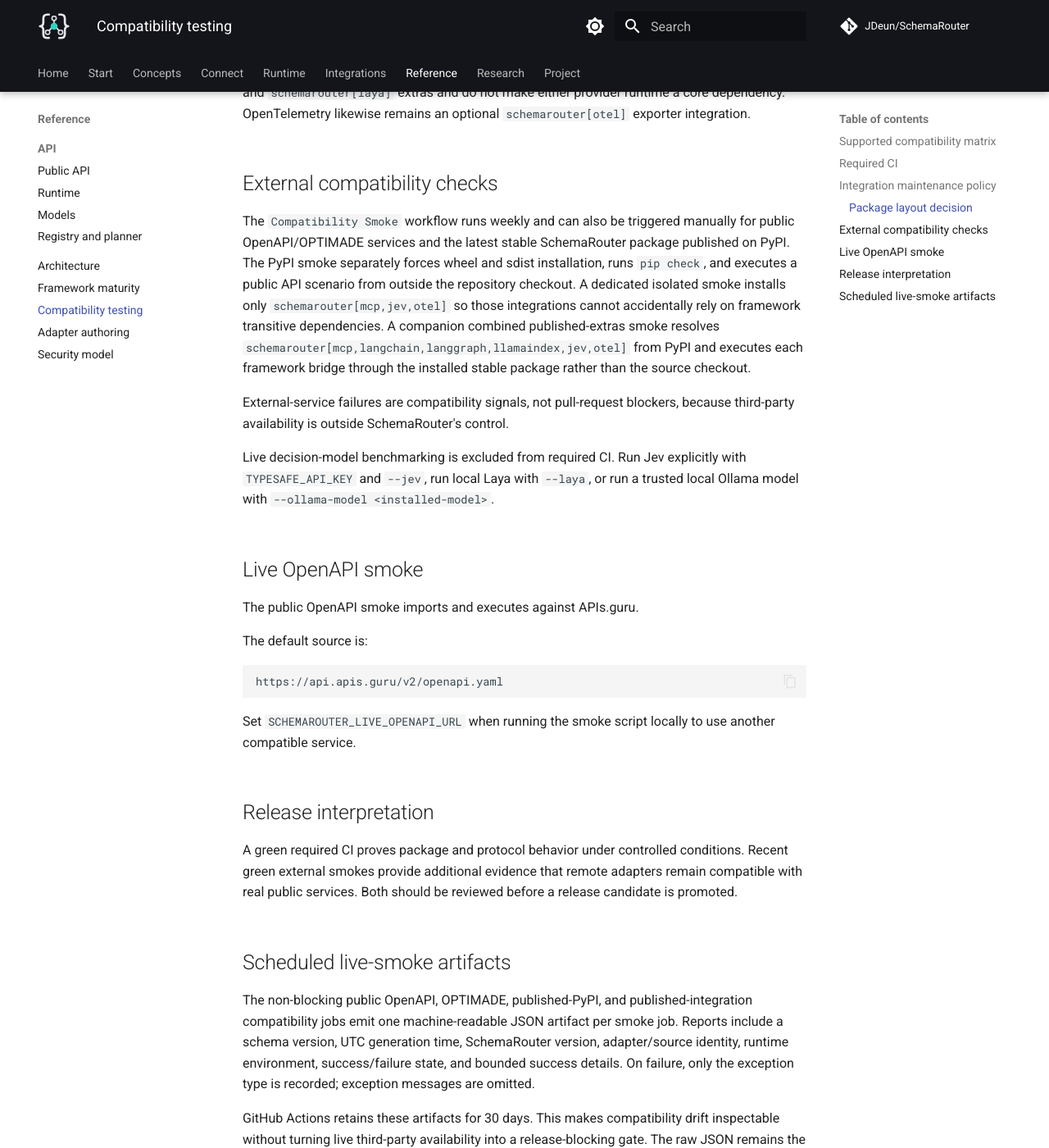
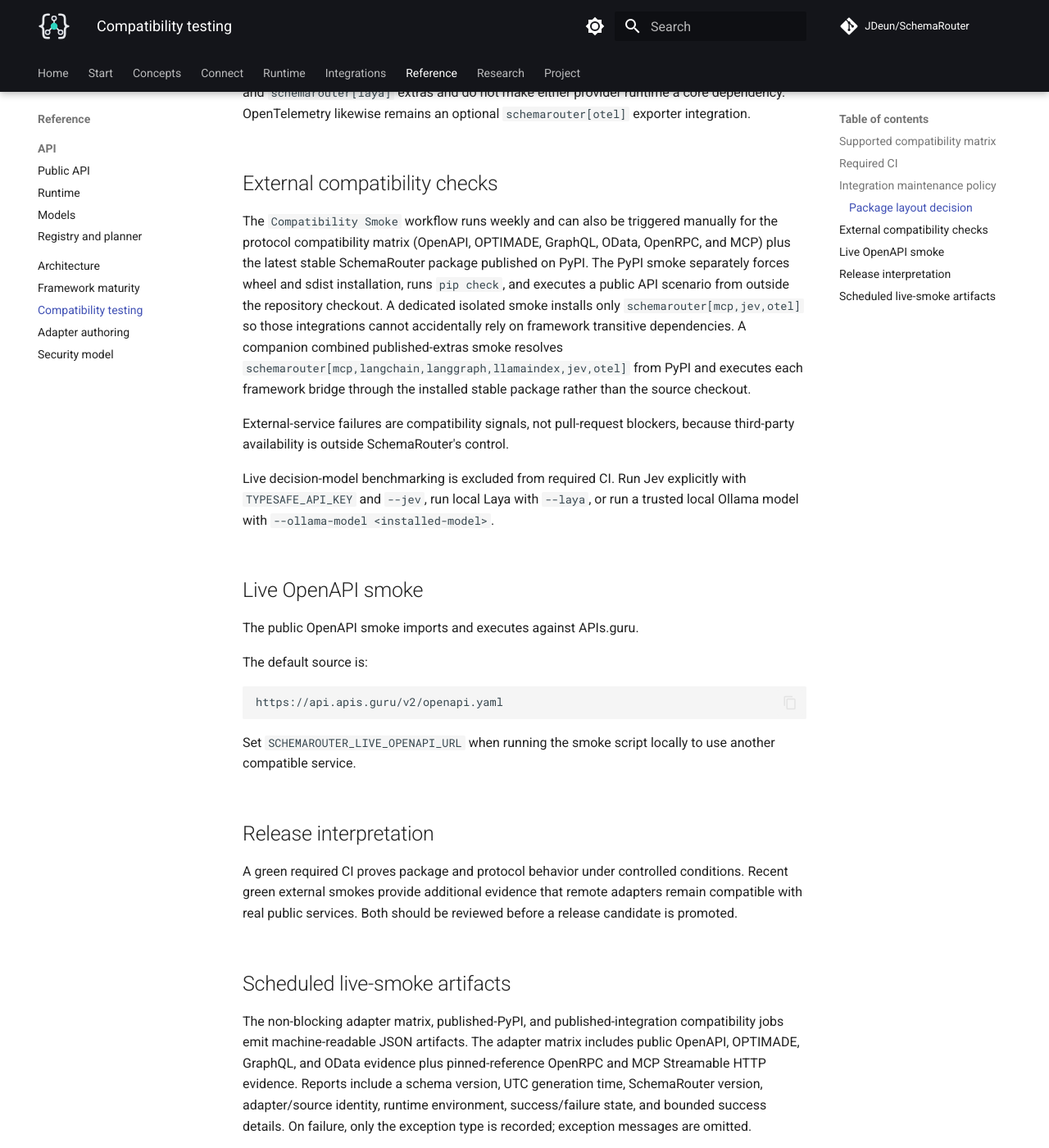
Before and after one commit to JDeun/SchemaRouter, an MkDocs documentation site: the page built from docs/compatibility.md, in a window 1280 px wide and 1400 px high, scrolled down 4225 px. Shown: the whole window at 82% size. Built offline with MkDocs 1.6.1 and Material for MkDocs 9.7.7, drawn with Linux system fonts in a browser that asks for light colours; comment, search, counter and statistics services are not loaded; some of the changed text lies outside the part shown.

Commit message:
docs: connect compatibility policy to live adapter matrix

```diff
--- a/docs/compatibility.md
+++ b/docs/compatibility.md
@@ -105,8 +105,9 @@
 
 ## External compatibility checks
 
-The `Compatibility Smoke` workflow runs weekly and can also be triggered manually for public
-OpenAPI/OPTIMADE services and the latest stable SchemaRouter package published on PyPI. The PyPI
+The `Compatibility Smoke` workflow runs weekly and can also be triggered manually for the
+protocol compatibility matrix (OpenAPI, OPTIMADE, GraphQL, OData, OpenRPC, and MCP) plus the
+latest stable SchemaRouter package published on PyPI. The PyPI
 smoke separately forces wheel and sdist installation, runs `pip check`, and executes a public API
 scenario from outside the repository checkout. A dedicated isolated smoke installs only
 `schemarouter[mcp,jev,otel]` so those integrations cannot accidentally rely on framework
@@ -143,11 +144,17 @@
 
 ## Scheduled live-smoke artifacts
 
-The non-blocking public OpenAPI, OPTIMADE, published-PyPI, and published-integration compatibility
-jobs emit one
-machine-readable JSON artifact per smoke job. Reports include a schema version, UTC generation time, SchemaRouter version,
+The non-blocking adapter matrix, published-PyPI, and published-integration compatibility jobs emit
+machine-readable JSON artifacts. The adapter matrix includes public OpenAPI, OPTIMADE, GraphQL, and
+OData evidence plus pinned-reference OpenRPC and MCP Streamable HTTP evidence. Reports include a schema version, UTC generation time, SchemaRouter version,
 adapter/source identity, runtime environment, success/failure state, and bounded success details.
 On failure, only the exception type is recorded; exception messages are omitted.
+
+GitHub Actions retains these artifacts for 30 days. The unified
+`adapter-compatibility-matrix.json` and `adapter-compatibility-matrix.md` artifacts summarize the
+per-adapter reports and are also written to the workflow step summary. See
+[Live adapter compatibility matrix](guides/live-compatibility-matrix.md) for evidence policy and
+provider/reference choices.
 
 GitHub Actions retains these artifacts for 30 days. This makes compatibility drift inspectable
 without turning live third-party availability into a release-blocking gate. The raw JSON remains the
```
